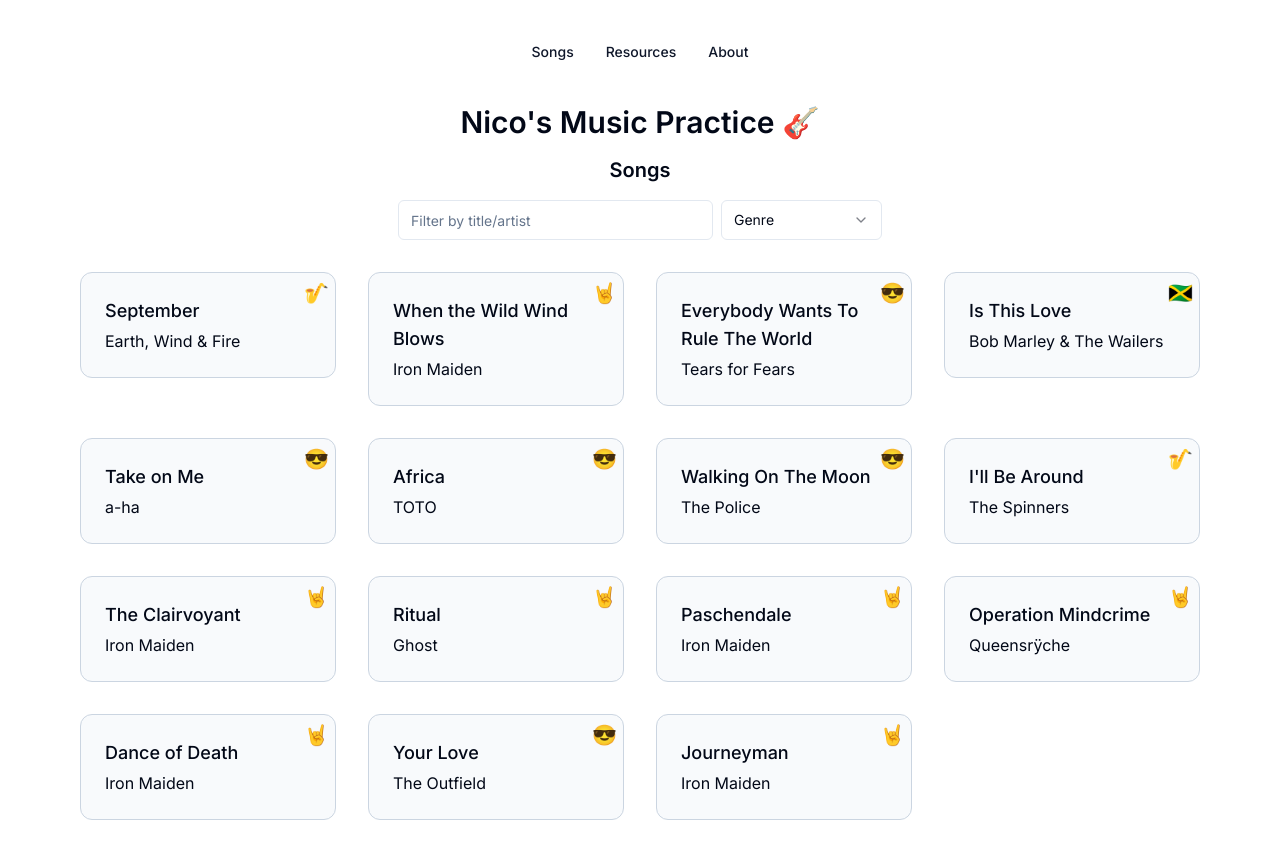
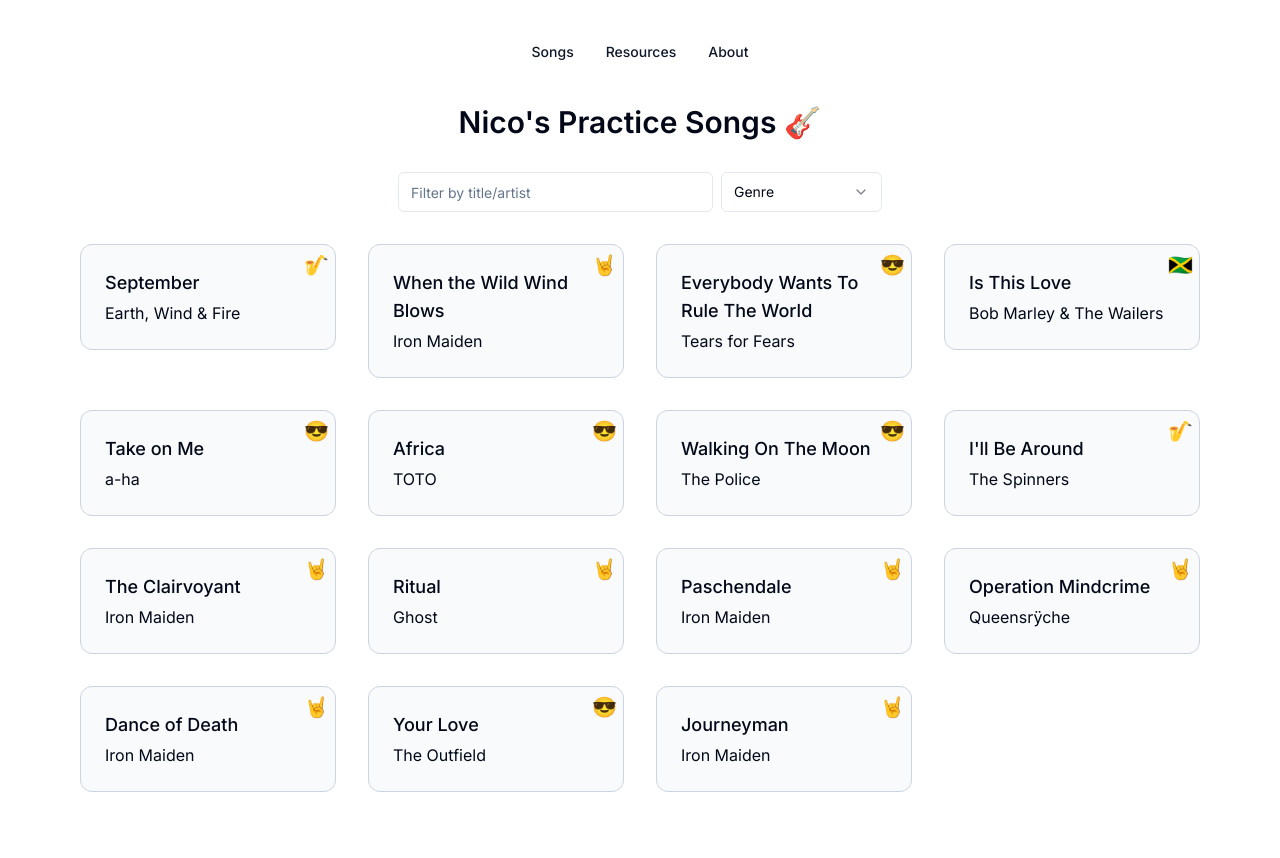
Before and after one commit to nmchaves/copy-bass, a Next.js app: page / in a window 1280 px wide. Shown: the top 858 px of the page. Built offline with nearby package versions, Linux system fonts and the light colour scheme.

Commit message:
Simplify heading verbiage on homepage, increase margin-bottom

```diff
--- a/app/page.tsx
+++ b/app/page.tsx
@@ -20,8 +20,7 @@
 
   return (
     <main className="flex flex-col items-center">
-      <H1 className="mb-4">Nico&apos;s Music Practice 🎸</H1>
-      <h2 className="text-xl font-semibold mb-4">Songs</h2>
+      <H1 className="mb-8">Nico&apos;s Practice Songs 🎸</H1>
       <div className="mb-4 flex items-center">
         <Search />
         <GenreFilter />
```
